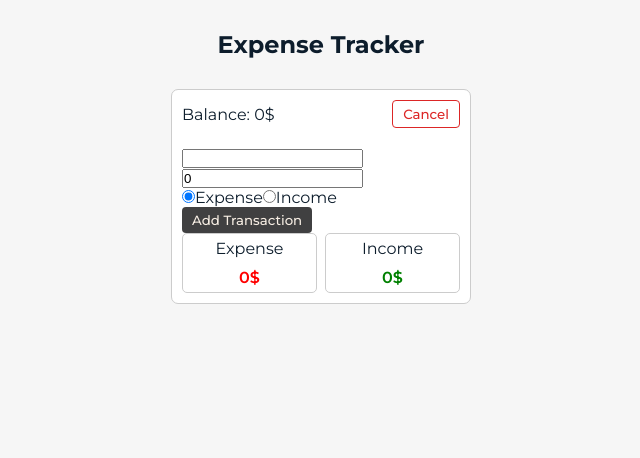
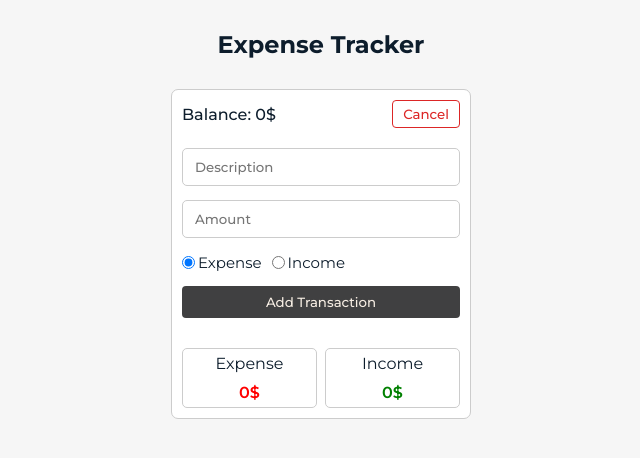
Before and after one commit to Am1rreza/Expense-Tracker, a React (Create React App) app: page / in a window 1280 px wide. Both pictures are taken after a click on the button "Add". Shown: the top 458 px of the page, without its empty margins (319-959 px from the left). Built offline with nearby package versions, Linux system fonts and the light colour scheme.

Commit message:
transactionForm styles added

```diff
--- a/src/components/Overview/Overview.jsx
+++ b/src/components/Overview/Overview.jsx
@@ -39,7 +39,7 @@ export default Overview;
 const TransactionForm = ({ setIsShow, addTransaction }) => {
   const [formValues, setFormValues] = useState({
     type: "expense",
-    amount: 0,
+    amount: "",
     description: "",
   });
 
@@ -67,16 +67,18 @@ const TransactionForm = ({ setIsShow, addTransaction }) => {
       <input
         type="text"
         name="description"
+        placeholder="Description"
         value={formValues.description}
         onChange={changeHandler}
       />
       <input
         type="number"
         name="amount"
+        placeholder="Amount"
         value={formValues.amount}
         onChange={changeHandler}
       />
-      <div>
+      <div className={styles.radioBox}>
         <input
           type="radio"
           value="expense"
--- a/src/components/Overview/overview.module.css
+++ b/src/components/Overview/overview.module.css
@@ -7,6 +7,10 @@
 
 .topSection {
   margin-bottom: 20px;
+}
+
+.topSection p {
+  font-weight: 500;
 }
 
 .expenseBox {
@@ -40,6 +44,7 @@
 .primary {
   background-color: #404041;
   color: #f6ede3;
+  padding: 8px 10px;
 }
 
 .cancel {
@@ -47,3 +52,40 @@
   color: #dc2626;
   border: 1px solid #dc2626;
 }
+
+form {
+  display: flex;
+  flex-direction: column;
+  min-height: 170px;
+  justify-content: space-between;
+  margin-bottom: 30px;
+}
+
+input {
+  border: 1px solid #ccc;
+  border-radius: 5px;
+  padding: 10px 12px;
+  outline: none;
+  font-family: "Montserrat", sans-serif;
+  font-weight: 500;
+}
+
+input[type="radio"]:not(:first-child) {
+  margin-left: 10px;
+}
+
+.radioBox {
+  display: flex;
+  justify-content: flex-start;
+  align-items: center;
+  font-size: 15px;
+}
+
+.radioBox label {
+  margin-left: 3px;
+}
+
+.radioBox label,
+.radioBox input {
+  cursor: pointer;
+}
```
